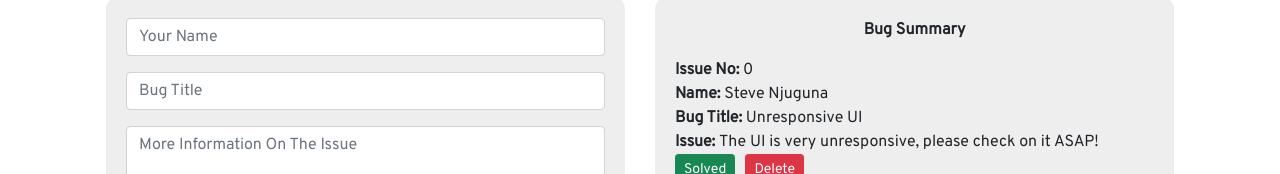
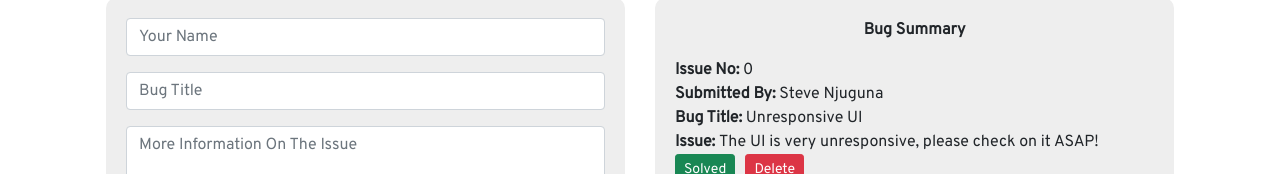
Before and after one commit to steve-njuguna-k/Bug-Tracker-Form, an Angular app: page / in a window 1280 px wide. Shown: the part 156-330 px from the top of the page. Built offline with nearby package versions, Linux system fonts and the light colour scheme.

Commit message:
Added solved bug issue & delete bug issue functionality

```diff
--- a/src/app/components/bug-form/bug-form.component.html
+++ b/src/app/components/bug-form/bug-form.component.html
@@ -20,12 +20,12 @@
             <b><p class="text-center"> Bug Summary</p></b>
             <div *ngFor="let bugs of bugInfo; let i = index;" class="bugs {{(bugs.completed ? 'done' : '')}}">
                 <div class="id"><b>Issue No: </b>{{i}}</div>
-                <div class="name"><b>Name: </b>{{bugs.name}}</div>
+                <div class="name"><b>Submitted By: </b>{{bugs.name}}</div>
                 <div class="status"><b>Status: </b>{{bugs.status}}</div>
                 <div class="bugTitle"><b>Bug Title: </b>{{bugs.bugTitle}}</div>
                 <div class="content"><b>Issue: </b>{{bugs.content}}</div>
-                <button type="button" class="btn btn-success btn-sm">Solved</button>
-                <button type="button" class="btn btn-danger btn-sm delete">Delete</button>
+                <button type="button" class="btn btn-success btn-sm" (click)="toggleResolved(i)">Solved</button>
+                <button type="button" class="btn btn-danger btn-sm delete" (click)="deleteIssue(i)">Delete</button>
                 <hr>
             </div>
         </div>
--- a/src/app/components/bug-form/bug-form.component.ts
+++ b/src/app/components/bug-form/bug-form.component.ts
@@ -31,4 +31,8 @@ export class BugFormComponent implements OnInit {
     })
   }
 
+  deleteIssue(id:number){
+    this.bugInfo = this.bugInfo.filter((v ,i) => i != id);
+  }
+
 }
```
